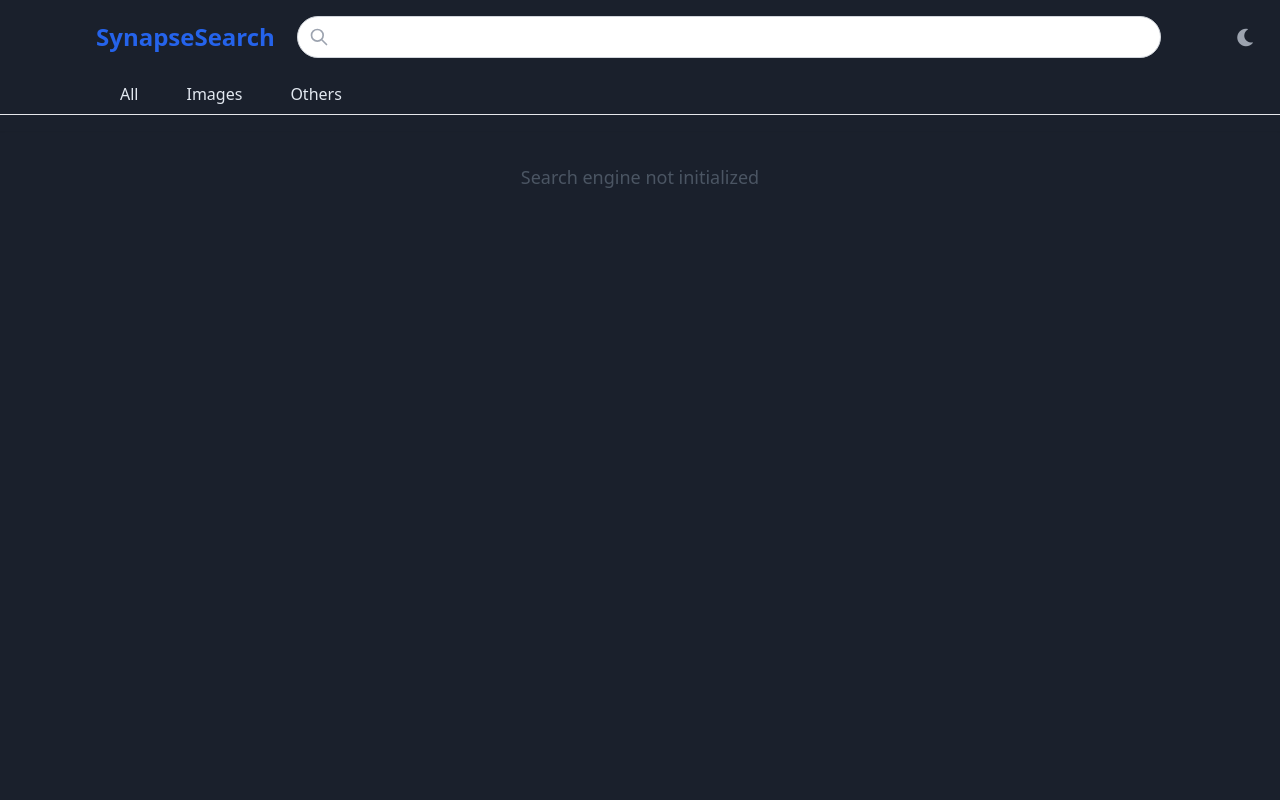
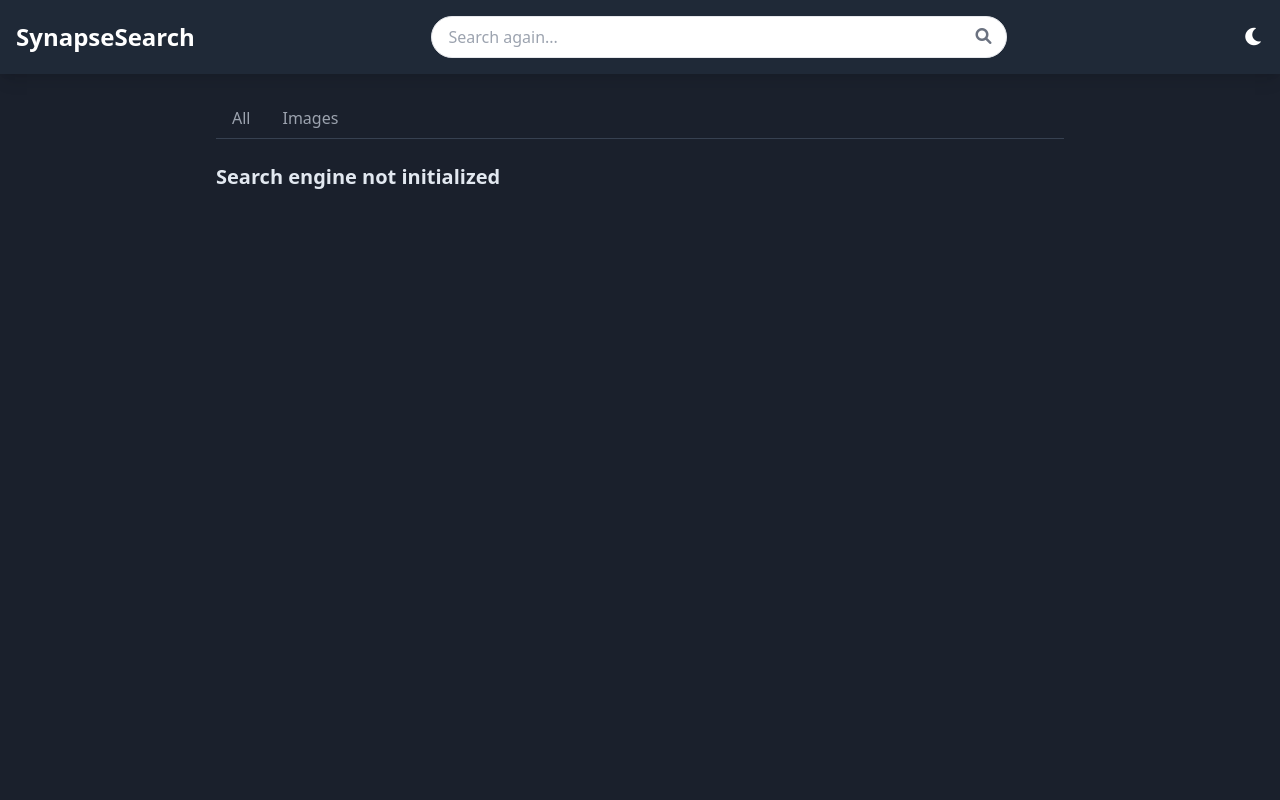
Before and after one commit to Harshit-Dhanwalkar/SynapseSearch, a Flask app: page /search in a window 1280 px wide. Run offline with Flask 3, Linux system fonts and the light colour scheme; some libraries are stand-ins or nearby versions.

Commit message:
Add styling and keyword and sematic search toggle

```diff
--- a/templates/results.html
+++ b/templates/results.html
@@ -25,8 +25,7 @@
               "cyber-cyan": "#00f0ff",
               "cyber-light-purple": "#f4d5fd", // Used for main text, almost white
               "cyber-dark-purple": "#772289", // Used for borders, shadows, darker accents
-              "cyber-bg-dark": "#0d0d0d", // Very dark background
-              "cyber-card-bg": "#1a1a1a", // Slightly lighter dark for card backgrounds
+              "cyber-bg-dark": "#0d0d0d",
             },
             fontFamily: {
               "space-mono": ['"Space Mono"', "monospace"],
@@ -36,203 +35,150 @@
       };
     </script>
     <style>
-      /* --- Theme-specific styles --- */
       html[data-theme="dark"] body {
         background-color: #1a202c;
         color: #e2e8f0;
       }
-
       html[data-theme="light"] body {
         background-color: #ffffff;
         color: #2d3748;
       }
-
       html[data-theme="cyberpunk"] body {
         background-color: #0d0d0d;
-        color: #f4d5fd;
+        color: #4bff21;
+        font-family: "Space Mono", monospace;
       }
-
-      html[data-theme="cyberpunk"] .search-input {
-        background-color: #1a1a1a;
-        color: #f4d5fd;
-        border-color: #772289;
+      html[data-theme="dark"] .bg-white {
+        background-color: #2d3748;
       }
-
-      html[data-theme="cyberpunk"] .result-item {
-        background-color: #1a1a1a;
-        color: #f4d5fd;
-        border-color: #772289;
+      html[data-theme="dark"] .text-gray-600 {
+        color: #cbd5e0;
       }
-
-      html[data-theme="cyberpunk"] .result-item a {
-        color: #00f0ff; /* Cyber cyan for links */
+      html[data-theme="dark"] .bg-gray-100 {
+        background-color: #4a5568;
       }
-
-      body {
-        @apply transition-colors duration-500;
+      html[data-theme="dark"] .hover\:bg-gray-200:hover {
+        background-color: #718096;
       }
-
-      .search-input {
-        @apply transition-colors duration-500;
+      html[data-theme="cyberpunk"] .bg-white {
+        background-color: #1a202c;
       }
-
-      .result-item {
-        @apply transition-colors duration-500;
+      html[data-theme="cyberpunk"] .text-gray-600 {
+        color: #00f0ff;
       }
-
-      .tab-button.active {
-        border-bottom: 2px solid #1a73e8;
-        color: #1a73e8;
-        font-weight: 500;
+      html[data-theme="cyberpunk"] .hover\:bg-gray-200:hover {
+        background-color: #1a202c;
       }
-
-      .tab-button {
-        transition: all 0.2s ease-in-out;
-        padding: 0.5rem 1rem;
-        margin: 0 0.5rem;
-        cursor: pointer;
+      html[data-theme="cyberpunk"] .tab-active {
+        border-color: #4bff21;
+        color: #4bff21;
       }
-
-      .tab-button:hover {
-        color: #1a73e8;
-      }
-
-      @keyframes fadeIn {
-        from {
-          opacity: 0;
-          transform: translateY(10px);
-        }
-        to {
-          opacity: 1;
-          transform: translateY(0);
-        }
-      }
-
-      .result-item {
-        animation: fadeIn 0.5s ease-out;
+      .tab-active {
+        border-bottom: 2px solid #3b82f6;
+        color: #3b82f6;
       }
     </style>
   </head>
-  <body class="font-sans">
-    <button
-      id="theme-toggle"
-      class="fixed top-4 right-4 p-2 rounded-full text-xl z-50 focus:outline-none transition-colors duration-300"
+  <body class="min-h-screen flex flex-col items-center">
+    <header
+      class="w-full flex items-center justify-between p-4 bg-gray-800 text-white shadow-lg"
     >
-      <i class="fas fa-sun text-yellow-500 hidden" data-theme-icon="light"></i>
-      <i class="fas fa-moon text-gray-400 hidden" data-theme-icon="dark"></i>
-      <i
-        class="fas fa-bolt text-blue-400 hidden"
-        data-theme-icon="cyberpunk"
-      ></i>
-    </button>
-    <header class="shadow-sm py-4">
-      <div
-        class="flex items-center justify-between w-full mx-auto px-4 sm:px-6 lg:px-8 max-w-5xl md:max-w-6xl"
-      >
-        <a href="/" class="text-2xl font-bold text-blue-600">SynapseSearch</a>
-        <div class="flex-grow max-w-4xl mx-auto px-4">
-          <form action="/search" method="get" class="flex items-center">
-            <div class="relative flex-grow">
+      <a href="/" class="flex-shrink-0 text-2xl font-bold">SynapseSearch</a>
+      <div class="flex-grow max-w-xl mx-4">
+        <form action="/search" method="get" class="relative">
           <input
             type="text"
             name="query"
             value="{{ query }}"
-                class="search-input w-full py-2 pl-10 pr-4 text-base border border-gray-300 rounded-full focus:outline-none focus:ring-2 focus:ring-blue-500"
+            class="w-full px-4 py-2 border rounded-full text-black"
+            placeholder="Search again..."
           />
-              <svg
-                class="absolute left-3 top-1/2 transform -translate-y-1/2 h-5 w-5 text-gray-400"
-                fill="none"
-                stroke="currentColor"
-                viewBox="0 0 24 24"
-                xmlns="http://www.w3.org/2000/svg"
-              >
-                <path
-                  stroke-linecap="round"
-                  stroke-linejoin="round"
-                  stroke-width="2"
-                  d="M21 21l-6-6m2-5a7 7 0 11-14 0 7 7 0 0114 0z"
-                ></path>
-              </svg>
-            </div>
           <input
             type="hidden"
-              name="type"
-              value="{{ content_type }}"
-              id="content-type-input"
+            name="mode"
+            value="{{ request.args.get('mode', 'keyword') }}"
           />
-            <button type="submit" class="hidden">Search</button>
+          <button
+            type="submit"
+            class="absolute right-0 top-0 mt-2 mr-4 text-gray-500"
+          >
+            <i class="fas fa-search"></i>
+          </button>
         </form>
       </div>
-        <div></div>
-      </div>
-      <div class="border-b border-gray-200 mt-4">
-        <div
-          class="flex justify-start w-full mx-auto px-4 sm:px-6 lg:px-8 max-w-5xl md:max-w-6xl"
-        >
+      <button id="theme-toggle" class="focus:outline-none">
+        <i class="fas fa-moon text-xl" data-theme-icon="dark"></i>
+        <i class="fas fa-sun text-xl hidden" data-theme-icon="light"></i>
+        <i class="fas fa-robot text-xl hidden" data-theme-icon="cyberpunk"></i>
+      </button>
+    </header>
+
+    <main class="w-full max-w-4xl p-6 flex-grow">
+      <div class="flex border-b border-gray-700 mb-6">
         <button
           onclick="changeContentType('all')"
-            class="tab-button {% if content_type == 'all' %}active{% endif %}"
+          class="py-2 px-4 {% if content_type == 'all' %}tab-active{% else %}text-gray-400{% endif %}"
         >
           All
         </button>
         <button
           onclick="changeContentType('images')"
-            class="tab-button {% if content_type == 'images' %}active{% endif %}"
+          class="py-2 px-4 {% if content_type == 'images' %}tab-active{% else %}text-gray-400{% endif %}"
         >
           Images
         </button>
-          <button
-            onclick="changeContentType('others')"
-            class="tab-button {% if content_type == 'others' %}active{% endif %}"
+      </div>
+
+      <div class="text-xl font-semibold mb-4">{{ message }}</div>
+
+      {% if content_type == 'all' %}
+      <div class="space-y-6">
+        {% for result in results %}
+        <div
+          class="bg-gray-800 p-4 rounded-lg shadow-md hover:bg-gray-700 transition-colors"
         >
-            Others
-          </button>
-        </div>
-      </div>
-    </header>
-
-    <main
-      class="w-full mx-auto px-4 sm:px-6 lg:px-8 max-w-5xl md:max-w-6xl mt-8"
-    >
-      {% if message %}
-      <p class="text-center text-gray-600 text-lg">{{ message }}</p>
-      {% else %}
-      <p class="text-gray-600 mb-6">About {{ results | length }} results</p>
-      <div class="results-container">
-        {% for result in results %}
-        <div class="p-6 rounded-lg shadow-md mb-6 result-item">
           <a
             href="{{ result.url }}"
-            class="text-blue-700 hover:underline text-xl font-medium"
+            class="block text-xl font-semibold text-blue-400 hover:underline"
+            >{{ result.title }}</a
           >
-            {{ result.title }}
-          </a>
-          <p class="text-sm text-green-700 truncate">
-            {{ result.url | url_domain }}
+          <div class="text-sm text-green-400">{{ result.url|url_domain }}</div>
+          <p class="text-gray-300 mt-2">
+            {{ result.snippet }}...
+            <span class="text-gray-500">Score: {{ result.score }}</span>
           </p>
-          <p class="mt-2 text-base leading-relaxed">
-            {{ result.snippet | safe }}
-          </p>
-
           {% if result.images %}
-          <div
-            class="flex overflow-x-auto space-x-4 p-2 mt-4 bg-gray-50 rounded-lg shadow-inner"
-          >
-            {% for image in result.images %}
-            <div class="flex-shrink-0 w-32 h-32 md:w-48 md:h-48">
-              <a href="{{ image.src }}" target="_blank">
+          <div class="flex flex-wrap mt-4 space-x-2">
+            {% for image in result.images[:3] %}
             <img
               src="{{ image.src }}"
               alt="{{ image.alt }}"
-                  class="w-full h-full object-cover rounded-lg border-2 border-gray-200"
+              class="h-16 w-16 object-cover rounded"
             />
-              </a>
-            </div>
             {% endfor %}
           </div>
           {% endif %}
         </div>
         {% endfor %}
+      </div>
+      {% elif content_type == 'images' %}
+      <div class="grid grid-cols-2 sm:grid-cols-3 md:grid-cols-4 gap-4">
+        {% for result in results %} {% for image in result.images %}
+        <div class="relative group">
+          <a href="{{ result.url }}">
+            <img
+              src="{{ image.src }}"
+              alt="{{ image.alt }}"
+              class="w-full h-48 object-cover rounded-lg group-hover:opacity-75"
+            />
+            <div
+              class="absolute bottom-0 left-0 right-0 p-2 bg-black bg-opacity-50 text-white text-xs rounded-b-lg hidden group-hover:block"
+            >
+              {{ image.alt }}
+            </div>
+          </a>
+        </div>
+        {% endfor %} {% endfor %}
       </div>
       {% endif %}
     </main>
```
Also changed, not shown: templates/index.html (+195 -70 lines). Lines whose indentation alone changed are shown as unchanged.
